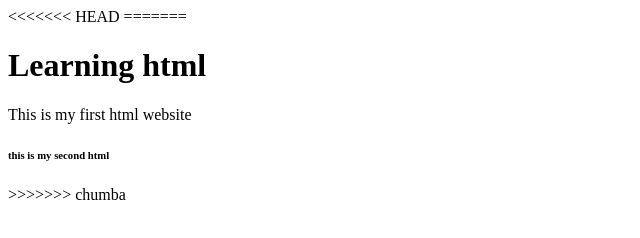
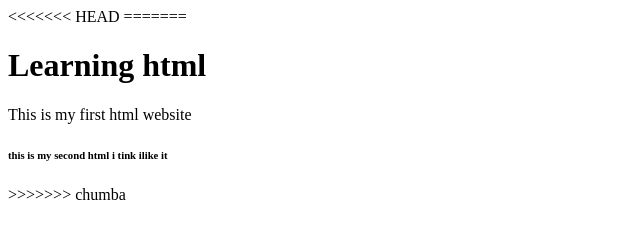
Before and after one commit to Tracychepngetich/jotra, a plain HTML site: page index.html in a window 1280 px wide. Shown: the full height of the page, 0-640 px from the left. Drawn offline with Linux system fonts and the light colour scheme.

Commit message:
Update index.html

```diff
--- a/index.html
+++ b/index.html
@@ -7,6 +7,6 @@
 =======
 <H1>Learning html </H1>
 <P>This is my first html website</P>
-  <H6>this is my second html</H6>
+  <H6>this is my second html i tink ilike it</H6>
 >>>>>>> chumba
 </body>
```
